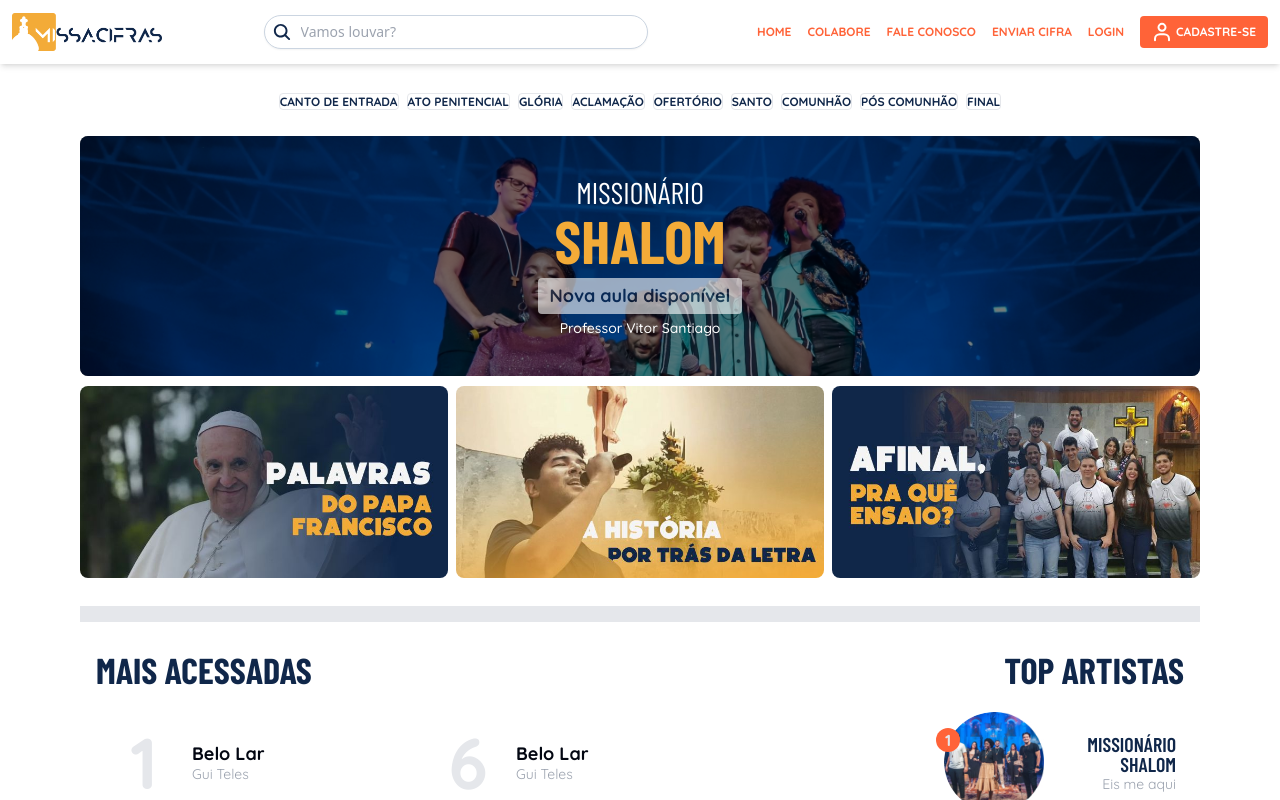
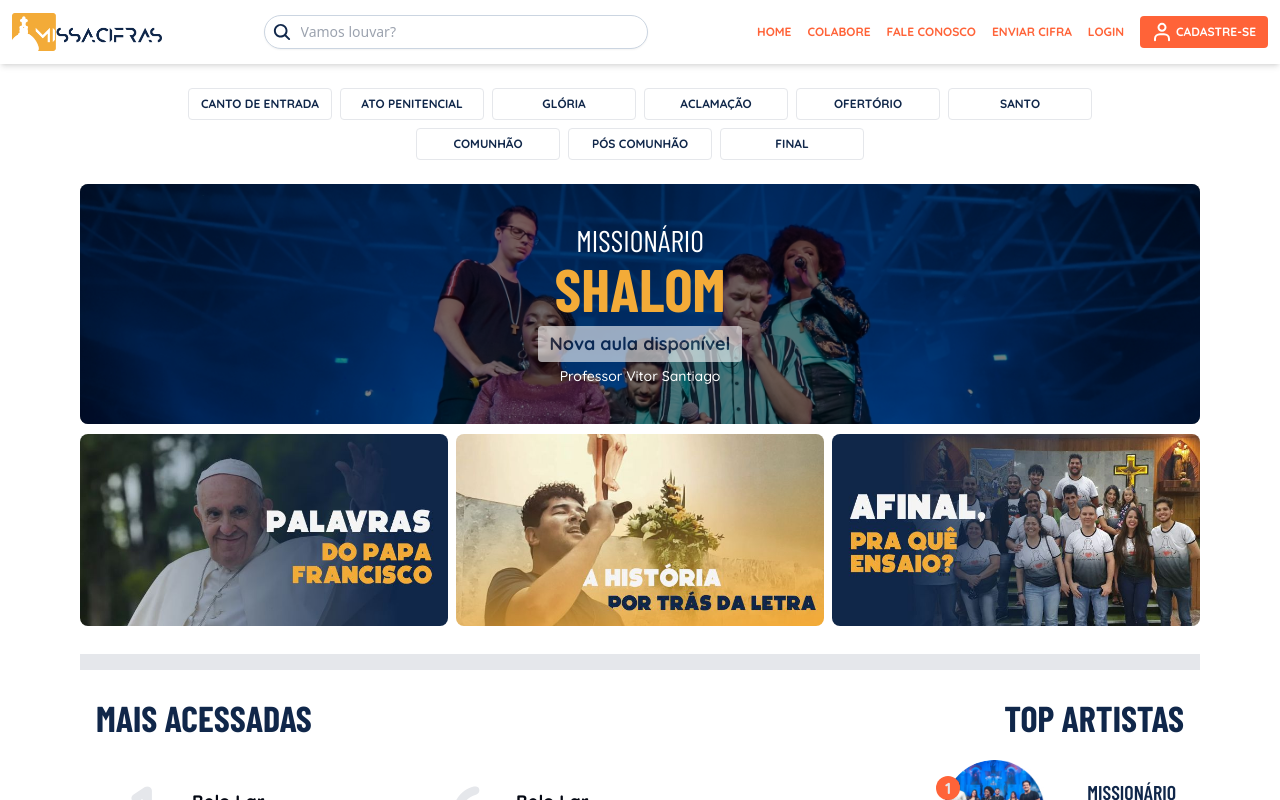
Before and after one commit to mauriciomira1/MissaCifras3.0, a Next.js app: page / in a window 1280 px wide. Shown: the top 800 px of the page. Built offline with nearby package versions, Linux system fonts and the light colour scheme; a web font is replaced by a local one.

Commit message:
feat: submenu

```diff
--- a/src/components/Submenu/ItemSubmenu.tsx
+++ b/src/components/Submenu/ItemSubmenu.tsx
@@ -8,12 +8,13 @@
 const ItemSubmenu = (props: itemsProps) => {
   return (
     <div>
-      <Link
-        href={`/${props.slug}`}
-        className="w-36 h-8 bg-white border rounded border-gray-200 font-bold text-xs font-text text-primaryColor
+      <Link href={`/${props.slug}`}>
+        <button
+          className="w-36 h-8 bg-white border rounded border-gray-200 font-bold text-xs font-text text-primaryColor
       hover:bg-secondaryColor hover:text-white duration-100 active:bg-primaryColor"
-      >
-        {props.name}
+        >
+          {props.name}
+        </button>
       </Link>
     </div>
   );
```
